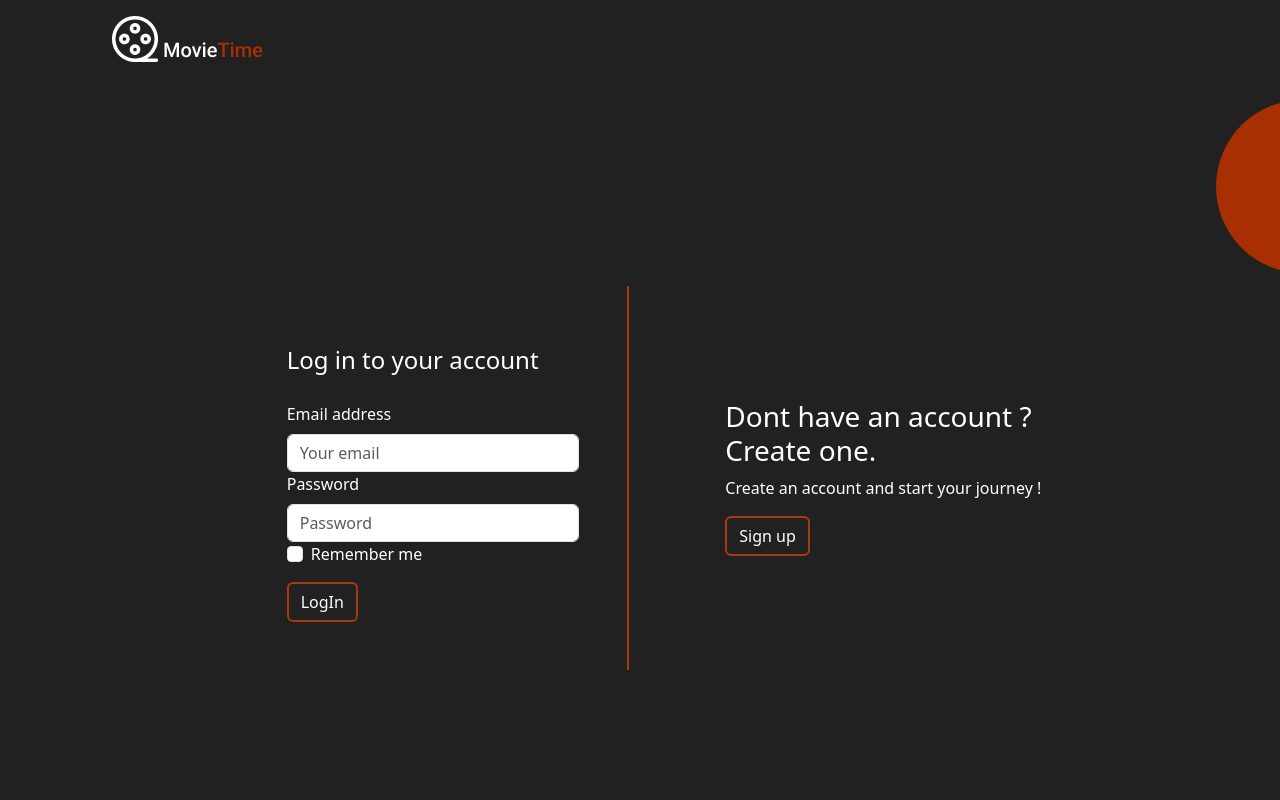
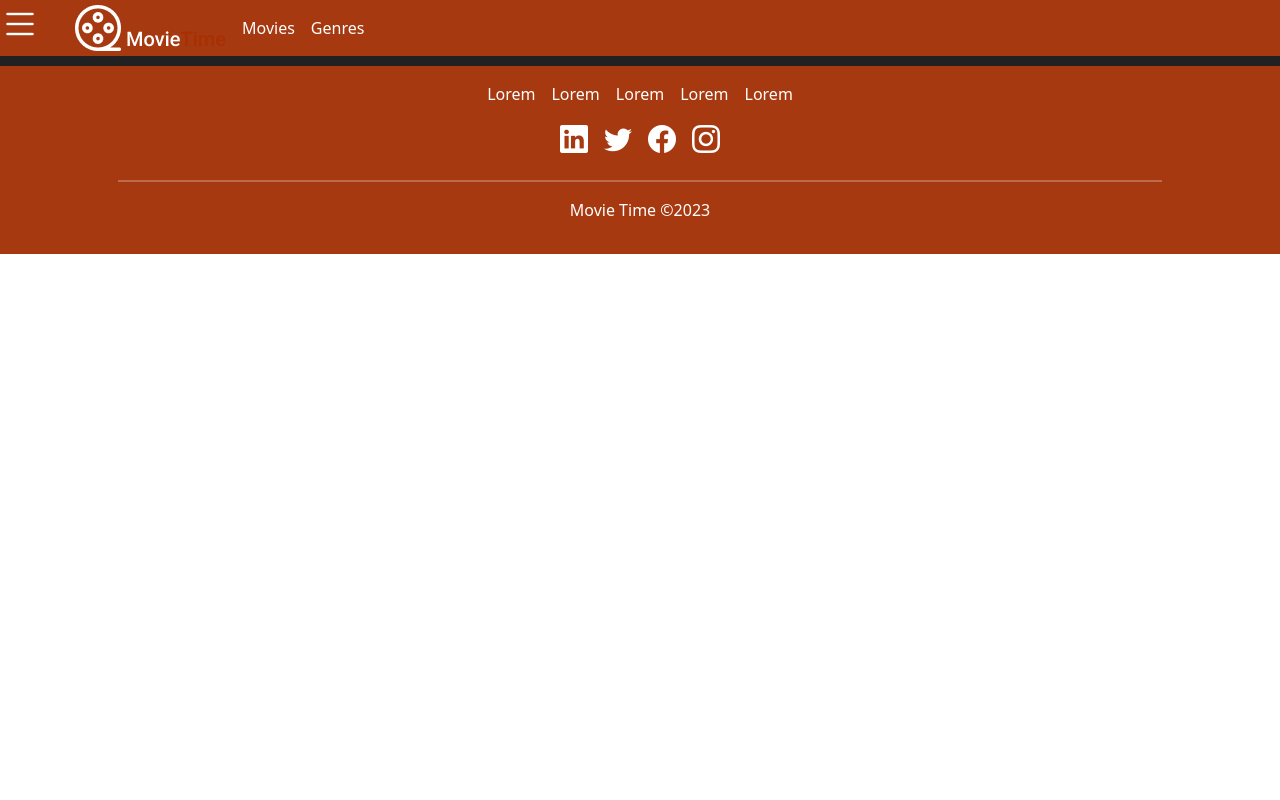
Before and after one commit to elvirkabashi/MovieTimeUI, a React (Vite) app in the folder ui/: page /login in a window 1280 px wide. Shown: the top 800 px of the page. Built offline with nearby package versions, Linux system fonts and the light colour scheme.

Commit message:
NavBar, Movie API HomePage

```diff
--- a/ui/package.json
+++ b/ui/package.json
@@ -10,6 +10,7 @@
     "preview": "vite preview"
   },
   "dependencies": {
+    "axios": "^1.6.2",
     "prop-types": "^15.8.1",
     "react": "^18.2.0",
     "react-dom": "^18.2.0",
--- a/ui/src/App.jsx
+++ b/ui/src/App.jsx
@@ -3,17 +3,43 @@ import './App.css'
 import OnBoard from './pages/OnBoardPages/OnBoard'
 import LogIn from './pages/OnBoardPages/LogIn'
 import SignUp from './pages/OnBoardPages/SignUp'
+import Home from './pages/HomePage/Home';
+import Navbar from './components/Navbar';
+import Footer from './components/Footer';
+import { useState } from 'react';
 
 function App() {
 
+  const [mainMargin, setMainMargin] = useState(0);
+  const [isAuthenticated] = useState(true)//Test true for isLogeddin and false for logout
+
+  const updateMainMargin = (margin) => {
+    setMainMargin(margin);
+  };
+
   return (
     <BrowserRouter>
-    <Routes>
-      <Route path="/" element={<OnBoard />}></Route>
-      <Route path="/login" element={<LogIn />}></Route>
-      <Route path="/signup" element={<SignUp />}></Route>
-    </Routes>
+    {!isAuthenticated ?
+          <Routes>
+            <Route path="/" element={<OnBoard />}></Route>
+            <Route path="/login" element={<LogIn />}></Route>
+            <Route path="/signup" element={<SignUp />}></Route>
+          </Routes>
+          :
+          <>
+          <Navbar updateMainMargin={updateMainMargin} />
+          <div id="main" style={{marginLeft: mainMargin}}>
+          <Routes>
+            <Route path='/' element={<Home/>}></Route>
+          </Routes>
+          </div>
+          </>
+
+    }
+
+    <Footer/>
     </BrowserRouter>
+
   )
 }
 
--- /dev/null
+++ b/ui/src/assets/css/nav.css
@@ -0,0 +1,49 @@
+/* The side navigation menu */
+.sidenav {
+    height: 100%; /* 100% Full-height */
+    width: 0; /* 0 width - change this with JavaScript */
+    position: fixed; /* Stay in place */
+    z-index: 1; /* Stay on top */
+    top: 0; /* Stay at the top */
+    left: 0;
+    background-color: #111; /* Black*/
+    overflow-x: hidden; /* Disable horizontal scroll */
+    padding-top: 60px; /* Place content 60px from the top */
+    transition: 0.5s; /* 0.5 second transition effect to slide in the sidenav */
+  }
+
+  /* The navigation menu links */
+  .sidenav a {
+    padding: 8px 8px 8px 32px;
+    text-decoration: none;
+    font-size: 25px;
+    color: #818181;
+    display: block;
+    transition: 0.3s;
+  }
+
+  /* When you mouse over the navigation links, change their color */
+  .sidenav a:hover {
+    color: #f1f1f1;
+  }
+
+  /* Position and style the close button (top right corner) */
+  .sidenav .closebtn {
+    position: absolute;
+    top: 0;
+    right: 25px;
+    font-size: 36px;
+    margin-left: 50px;
+  }
+
+  /* Style page content - use this if you want to push the page content to the right when you open the side navigation */
+  #main {
+    transition: margin-left .5s;
+    padding: 5px;
+  }
+
+  /* On smaller screens, where height is less than 450px, change the style of the sidenav (less padding and a smaller font size) */
+  @media screen and (max-height: 450px) {
+    .sidenav {padding-top: 15px;}
+    .sidenav a {font-size: 18px;}
+  }
--- a/ui/src/components/Footer.jsx
+++ b/ui/src/components/Footer.jsx
@@ -1,7 +1,7 @@
 
 function Footer() {
   return (
-    <div className="cotainer-fluid" style={{backgroundColor: '#A73911'}}>
+    <div className="cotainer-fluid" style={{backgroundColor: '#A73911',marginTop: 'auto'}}>
       <div className="container d-flex flex-column justify-content-center py-3 px-5">
         <div>
             <ul className="d-flex flex-wrap gap-3 justify-content-center list-unstyled text-center">
--- /dev/null
+++ b/ui/src/components/MovieCard.jsx
@@ -0,0 +1,27 @@
+import noimage from '../assets/img/no-image.jpg'
+import PropTypes from 'prop-types';
+
+function MovieCard({title,description,publishedYear,genre,actors}) {
+  return (
+    <div className="card" style={{width: '18rem'}}>
+    <img src={noimage} className="card-img-top" />
+    <div className="card-body">
+      <h5 className="card-title">{title}</h5>
+      <p className="card-text">{description}</p>
+      <p>Published year: {publishedYear}</p>
+      <p>Gendre: {genre}</p>
+      <p>Actors: {actors.map(a => <div className="d-flex flex-row" key={a}><b>{a}</b></div>)}</p>
+    </div>
+  </div>
+  )
+}
+
+MovieCard.propTypes = {
+    title : PropTypes.string.isRequired,
+    description : PropTypes.string.isRequired,
+    publishedYear : PropTypes.number.isRequired,
+    genre : PropTypes.string.isRequired,
+    actors : PropTypes.arrayOf(PropTypes.string)
+}
+
+export default MovieCard
--- /dev/null
+++ b/ui/src/components/Navbar.jsx
@@ -0,0 +1,54 @@
+import { useState } from 'react';
+import './../assets/css/nav.css'
+import PropTypes from 'prop-types';
+import Logo from './Logo';
+
+function Navbar({ updateMainMargin }) {
+    const [sideNavWidth, setSideNavWidth] = useState(0);
+    const [mainMargin, setMainMargin] = useState(0);
+
+    const openNav = () => {
+      setSideNavWidth(250);
+      setMainMargin(250);
+
+      updateMainMargin(250);
+    };
+
+    const closeNav = () => {
+      setSideNavWidth(0);
+      setMainMargin(0);
+
+      updateMainMargin(0);
+    };
+
+    return (
+      <>
+        <div id="mySidenav" className="sidenav" style={{ width: sideNavWidth}}>
+          <a href="javascript:void(0)" className="closebtn" onClick={closeNav}>
+            &times;
+          </a>
+          <a  href="/">About</a>
+          <a href="/">Services</a>
+          <a href="/">Clients</a>
+          <a href="/">Contact</a>
+        </div>
+
+        <div className='d-flex align-items-center' style={{backgroundColor: '#A73911'}}>
+          <span onClick={openNav} className='text-white'><h1 className="bi bi-list"></h1></span>
+
+          <div id='main' style={{marginLeft: mainMargin}} className='d-flex align-items-center gap-3'>
+            <Logo/>
+            <a href="" className='text-white'>Movies</a>
+            <a href="" className='text-white'>Genres</a>
+          </div>
+        </div>
+
+      </>
+  )
+}
+
+Navbar.propTypes = {
+  updateMainMargin: PropTypes.func.isRequired,
+};
+
+export default Navbar
--- /dev/null
+++ b/ui/src/pages/HomePage/Home.jsx
@@ -0,0 +1,41 @@
+import { useEffect, useState } from "react"
+import axios from 'axios'
+import MovieCard from "../../components/MovieCard";
+function Home() {
+
+  const [movies,setMovies] = useState();
+  const [error, setError] = useState(null);
+
+  useEffect(() => {
+    axios.get('https://localhost:7147/api/Movies')
+    .then(res => {
+        setMovies(res.data);
+    })
+    .catch(err => {
+      console.error('Error fetching movies:', err);
+      setError('Error fetching movies!');
+    });
+  },[])
+
+  if (error) {
+    return <div className="text-danger">{error}</div>;
+  }
+
+  return (
+    <>
+      <div className="container d-flex flex-wrap gap-3">
+          {movies && movies.map(movie => (
+            <MovieCard key={movie.movieId}
+
+            title={movie.title}
+            description={movie.description}
+            publishedYear={movie.publishedYear}
+            genre={movie.genre}
+            actors={movie.actors}/>
+          ))}
+      </div>
+    </>
+  )
+}
+
+export default Home
--- a/ui/src/pages/OnBoardPages/LogIn.jsx
+++ b/ui/src/pages/OnBoardPages/LogIn.jsx
@@ -1,5 +1,4 @@
 import Ellipse from '../../components/Ellipse'
-import Footer from '../../components/Footer'
 import Logo from '../../components/Logo'
 import './assets/css/style.css'
 function LogIn() {
@@ -78,7 +77,6 @@ function LogIn() {
        </div>
 
         </div>
-        <Footer/>
     </>
   )
 }
--- a/ui/src/pages/OnBoardPages/OnBoard.jsx
+++ b/ui/src/pages/OnBoardPages/OnBoard.jsx
@@ -11,7 +11,6 @@ function OnBoard() {
   <div>
       <HeroSection/>
      <MainSection/>
-     <Footer/>
   </div>
 
 
--- a/ui/src/pages/OnBoardPages/SignUp.jsx
+++ b/ui/src/pages/OnBoardPages/SignUp.jsx
@@ -1,5 +1,4 @@
 import Ellipse from '../../components/Ellipse'
-import Footer from '../../components/Footer'
 import Logo from '../../components/Logo'
 import './assets/css/style.css'
 function SingUp() {
@@ -87,7 +86,6 @@ function SingUp() {
        </div>
 
         </div>
-        <Footer/>
     </>
   )
 }
```
Also changed, not shown: ui/src/assets/img/no-image.jpg (added), 1 other file (tests, documents, lock files or other folders).
